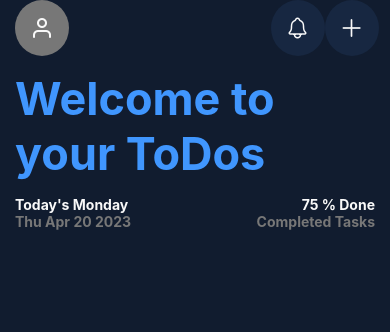
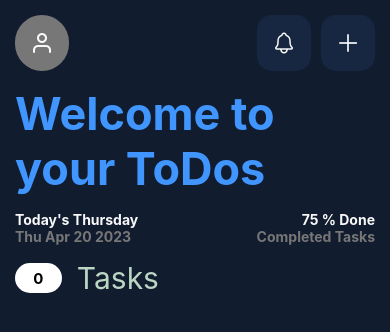
Before and after one commit to Pertixx/ToDoApp-ReactNative-Mysql, a React Native app in the folder client/: screen / in a window 390 px wide. Shown: the top 332 px of the page. Built offline with nearby package versions, Linux system fonts and the light colour scheme; no server answers.

Commit message:
added home components to home screen

```diff
--- a/client/components/HomeComponents/HomeBanner.js
+++ b/client/components/HomeComponents/HomeBanner.js
@@ -5,15 +5,19 @@ import React from "react";
 import { useSelector } from "react-redux";
 
 const HomeBanner = () => {
-  const currentDate = new Date().toDateString();
+  const today = new Date();
+  const currentDate = today.toDateString();
   const todos = useSelector((state) => state.TodoReducer.todos);
+  const options = { weekday: "long" };
+  const fullDay = today.toLocaleDateString("en-US", options);
+  const currentDayName = fullDay.split(",")[0];
 
   return (
     <View style={styles.container}>
       <Text style={styles.title}>Welcome to your ToDos</Text>
       <View style={styles.infoContainer}>
         <View>
-          <Text style={styles.infoText}>Today's Monday</Text>
+          <Text style={styles.infoText}>Today's {currentDayName}</Text>
           <Text style={styles.subText}>{currentDate}</Text>
         </View>
         <View style={{ alignItems: "flex-end" }}>
--- a/client/components/HomeComponents/HomeHeader.js
+++ b/client/components/HomeComponents/HomeHeader.js
@@ -30,7 +30,7 @@ const HomeHeader = () => {
           customStyles={{
             backgroundColor: COLORS.purple2,
             padding: SIZES.padding,
-            borderRadius: "100%",
+            borderRadius: SIZES.padding,
           }}
         />
         <CustomButton
@@ -41,7 +41,8 @@ const HomeHeader = () => {
           customStyles={{
             backgroundColor: COLORS.purple2,
             padding: SIZES.padding,
-            borderRadius: "100%",
+            borderRadius: SIZES.padding,
+            marginLeft: SIZES.padding - 5,
           }}
         />
       </View>
@@ -56,17 +57,17 @@ const styles = StyleSheet.create({
     flexDirection: "row",
     justifyContent: "space-between",
     marginHorizontal: SIZES.padding,
+    marginTop: SIZES.padding,
   },
   userIconContainer: {
     backgroundColor: COLORS.gray,
     justifyContent: "center",
     alignItems: "center",
-    borderRadius: "100%",
+    borderRadius: SIZES.padding * 10,
     padding: SIZES.padding,
   },
   buttonsContainer: {
     flexDirection: "row",
     justifyContent: "space-between",
-    width: "29%",
   },
 });
--- /dev/null
+++ b/client/components/HomeComponents/ListHeader.js
@@ -0,0 +1,52 @@
+import { COLORS, SIZES } from "../../constants";
+import { StyleSheet, Text, View } from "react-native";
+
+import React from "react";
+import { useSelector } from "react-redux";
+
+const ListHeader = () => {
+  const todos = useSelector((state) => state.TodoReducer.todos);
+
+  return (
+    <View style={styles.container}>
+      <View style={styles.taskCount}>
+        <Text
+          style={{
+            fontWeight: "bold",
+            fontSize: SIZES.padding,
+          }}
+        >
+          {todos.length}
+        </Text>
+      </View>
+      <Text
+        style={{
+          fontSize: SIZES.h1,
+          color: COLORS.lightLime,
+        }}
+      >
+        Tasks
+      </Text>
+    </View>
+  );
+};
+
+export default ListHeader;
+
+const styles = StyleSheet.create({
+  container: {
+    marginHorizontal: SIZES.padding,
+    marginTop: SIZES.padding,
+    flexDirection: "row",
+    alignItems: "center",
+  },
+  taskCount: {
+    justifyContent: "center",
+    alignItems: "center",
+    backgroundColor: COLORS.white,
+    width: SIZES.width * 0.12,
+    borderRadius: SIZES.padding,
+    height: SIZES.padding * 2,
+    marginRight: SIZES.padding,
+  },
+});
--- a/client/screens/Home.js
+++ b/client/screens/Home.js
@@ -10,6 +10,7 @@ import {
 
 import HomeBanner from "../components/HomeComponents/HomeBanner";
 import HomeHeader from "../components/HomeComponents/HomeHeader";
+import ListHeader from "../components/HomeComponents/ListHeader";
 import React from "react";
 import TodoCard from "../components/TodoComponents/TodoCard";
 import { useSelector } from "react-redux";
@@ -30,6 +31,7 @@ const Home = ({ navigation }) => {
       <StatusBar barStyle={"light-content"} />
       <HomeHeader />
       <HomeBanner />
+      <ListHeader />
       <FlatList
         data={todos}
         showsVerticalScrollIndicator={false}
--- a/client/store/actions/todo.action.js
+++ b/client/store/actions/todo.action.js
@@ -4,7 +4,7 @@ export const CREATE_TODO = "CREATE_TODO";
 export const getTodosById = (id) => {
   return async (dispatch) => {
     try {
-      const response = await fetch(`http://localhost:8080/todos/${id}`);
+      const response = await fetch(`http://192.168.0.9:8080/todos/${id}`);
       const data = await response.json();
 
       dispatch({
```
